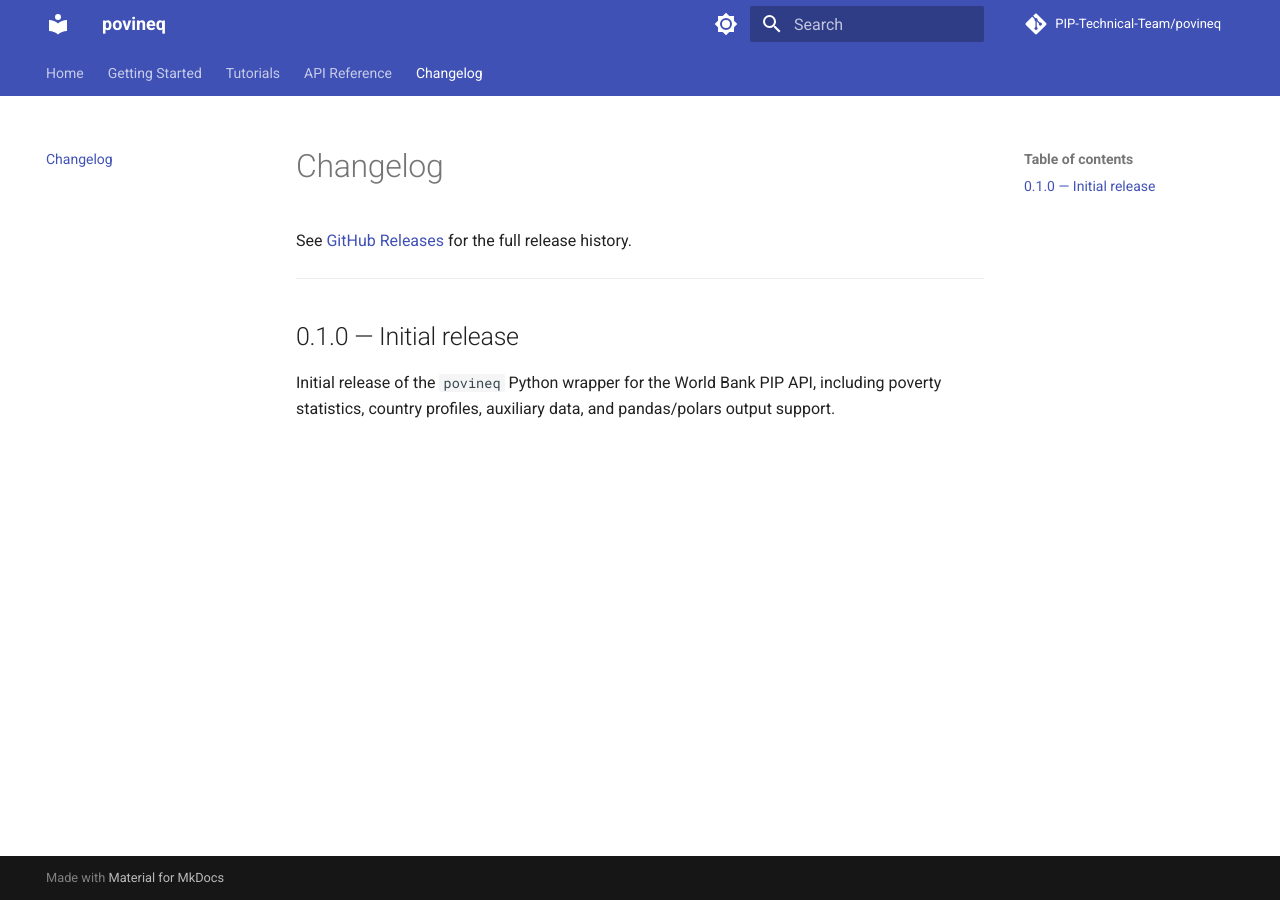
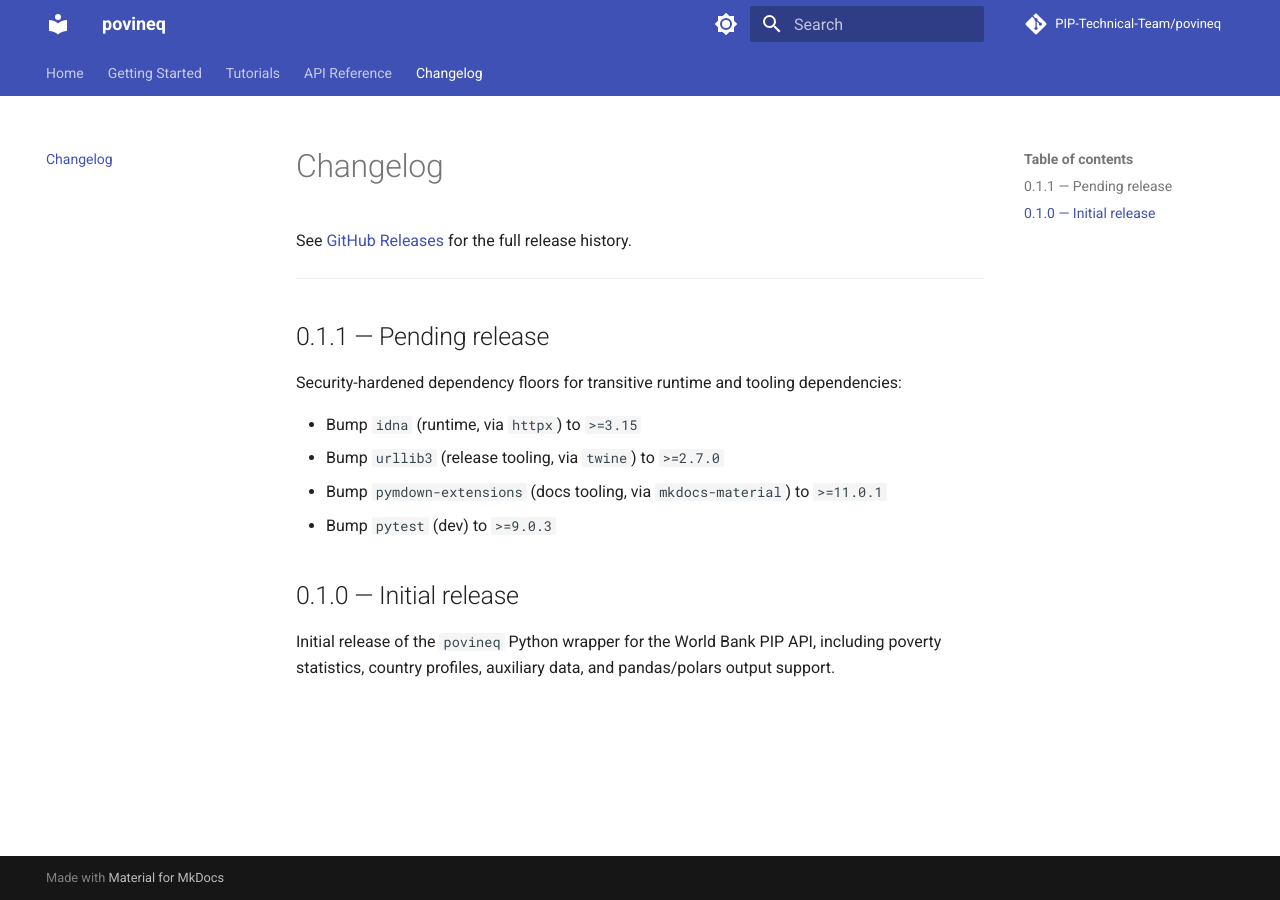
Before and after one commit to PIP-Technical-Team/povineq, an MkDocs documentation site: the page built from docs/changelog.md, in a window 1280 px wide. Built offline with MkDocs 1.6.1 and Material for MkDocs 9.7.7, drawn with Linux system fonts in a browser that asks for light colours; comment, search, counter and statistics services are not loaded.

Commit message:
docs(changelog): prepare 0.1.1 entry with security-hardened deps

```diff
--- a/docs/changelog.md
+++ b/docs/changelog.md
@@ -5,6 +5,16 @@ for the full release history.
 
 ---
 
+## 0.1.1 — Pending release
+
+Security-hardened dependency floors for transitive runtime and tooling
+dependencies:
+
+- Bump `idna` (runtime, via `httpx`) to `>=3.15`
+- Bump `urllib3` (release tooling, via `twine`) to `>=2.7.0`
+- Bump `pymdown-extensions` (docs tooling, via `mkdocs-material`) to `>=11.0.1`
+- Bump `pytest` (dev) to `>=9.0.3`
+
 ## 0.1.0 — Initial release
 
 Initial release of the `povineq` Python wrapper for the World Bank PIP API,
```
